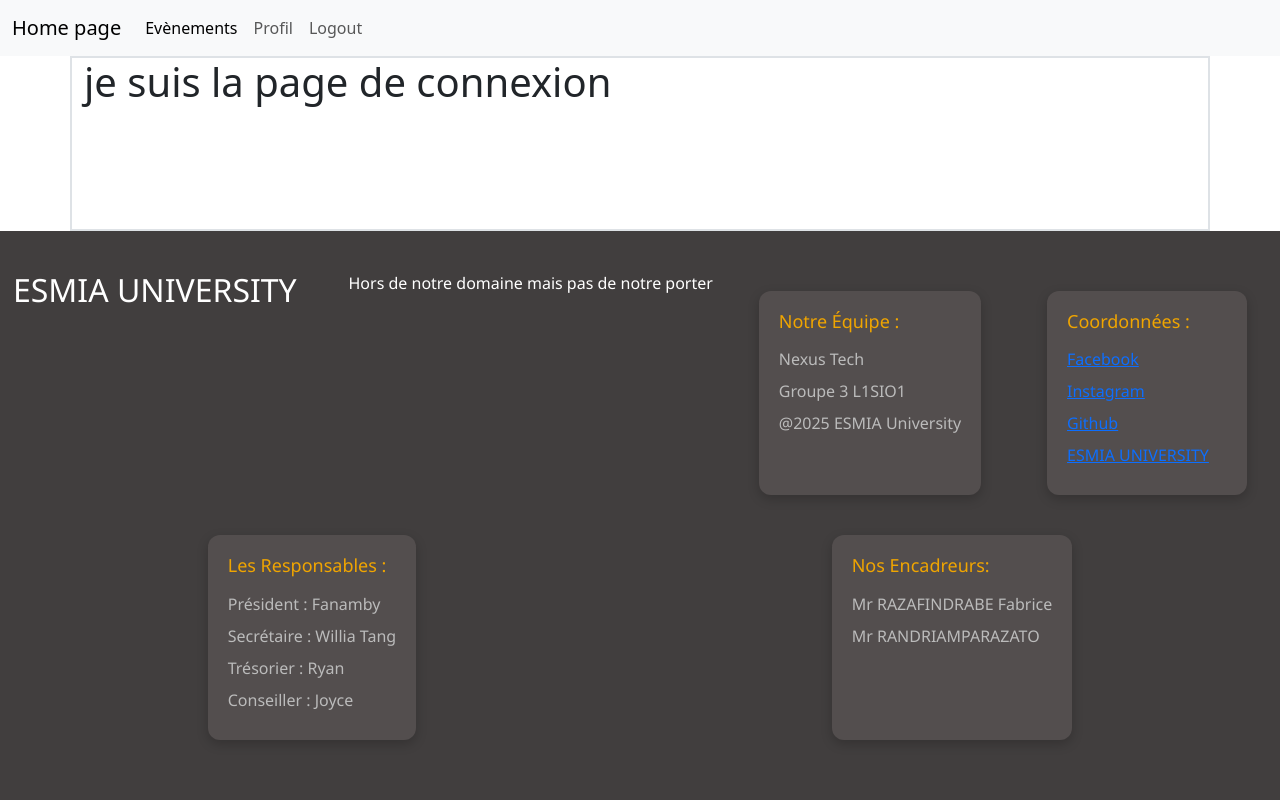
After one commit to Panda0831/club_univ, a PHP site: template views/pages/homePage.php in a window 1280 px wide. The commit adds this page. Run offline with PHP 8.4, Linux system fonts and the light colour scheme; the template is opened without the code that fills it, so the values that code supplies are empty.

Commit message:
televersement dans ma branch

```diff
--- /dev/null
+++ b/public/style/footer.css
@@ -0,0 +1,59 @@
+/* Style général du footer */
+footer {
+  background-color: #413e3e;
+  color: #ffffff;
+  padding: 40px 0;
+  display: flex;
+  flex-wrap: wrap;
+  justify-content: space-around;
+  font-family: 'Segoe UI', Tahoma, Geneva, Verdana, sans-serif;
+}
+
+/* Style de chaque bloc (ul) */
+footer ul {
+  list-style: none;
+  padding: 20px;
+  margin: 20px;
+  min-width: 200px;
+  background-color: #534e4e;
+  border-radius: 12px;
+  box-shadow: 0 4px 12px rgba(0, 0, 0, 0.2);
+  transition: transform 0.3s ease;
+}
+
+/* Effet au survol */
+footer ul:hover {
+  transform: translateY(-5px);
+}
+
+/* Titres des sections */
+footer ul h3 {
+  font-size: 18px;
+  color: #f0a500;
+  margin-bottom: 15px;
+}
+
+/* Éléments de liste */
+footer li {
+  margin: 8px 0;
+  color: #bbbbbb;
+  transition: color 0.3s ease;
+}
+
+footer li:hover {
+  color: #ffffff;
+  cursor: pointer;
+}
+
+/* Responsive */
+@media (max-width: 768px) {
+  footer {
+    flex-direction: column;
+    align-items: center;
+    text-align: center;
+  }
+
+  footer ul {
+    margin: 10px 0;
+  }
+}
--- /dev/null
+++ b/views/components/footer.php
@@ -0,0 +1,32 @@
+<footer>
+    <link rel="stylesheet" href="public/style/footer.css">
+
+<H2>ESMIA UNIVERSITY</H2>
+<img src="" alt="">
+<p>Hors de notre domaine mais pas de notre porter </p>
+  <ul class="notre_equipe">
+    <h3>Notre Équipe :</h3>
+    <li>Nexus Tech</li>
+    <li>Groupe 3 L1SIO1</li>
+    <li>@2025 ESMIA University</li>
+  </ul>
+  <ul class="coord">
+    <h3>Coordonnées :</h3>
+    <li><a href="https://facebook.com" target="_blank">Facebook</a></li>
+    <li><a href="https://facebook.com" target="_blank">Instagram</a></li>
+    <li><a href="https://facebook.com" target="_blank">Github</a></li>
+    <li><a href="https://facebook.com" target="_blank">ESMIA UNIVERSITY</a></li>
+  </ul>
+  <ul class="Responsabilite">
+    <h3>Les Responsables :</h3>
+    <li>Président : Fanamby</li>
+    <li>Secrétaire : Willia Tang</li>
+    <li>Trésorier : Ryan</li>
+    <li>Conseiller : Joyce</li>
+  </ul>
+  <ul class="Responsable_pedagogique">
+    <h3>Nos Encadreurs:</h3>
+    <li>Mr RAZAFINDRABE Fabrice</li>
+    <li>Mr RANDRIAMPARAZATO</li>
+  </ul>
+</footer>
--- /dev/null
+++ b/views/components/header.php
@@ -0,0 +1,23 @@
+    <head>
+        <nav class="navbar navbar-expand-lg bg-body-tertiary">
+        <div class="container-fluid">
+            <a class="navbar-brand" href="home">Home page</a>
+            <button class="navbar-toggler" type="button" data-bs-toggle="collapse" data-bs-target="#navbarNavDropdown" aria-controls="navbarNavDropdown" aria-expanded="false" aria-label="Toggle navigation">
+            <span class="navbar-toggler-icon"></span>
+            </button>
+            <div class="collapse navbar-collapse" id="navbarNavDropdown">
+            <ul class="navbar-nav">
+                <li class="nav-item">
+                <a class="nav-link active"  href="creation">Evènements</a>
+                </li>
+                <li class="nav-item">
+                <a class="nav-link" href="lumiere">Profil</a>
+                </li>
+                <li class="nav-item">
+                <a class="nav-link" href="obscur">Logout</a>
+                </li>
+            </ul>
+            </div>
+        </div>
+        </nav>
+    </head>
--- /dev/null
+++ b/views/components/layout.php
@@ -0,0 +1,21 @@
+<!DOCTYPE html>
+<html lang="en">
+<head>
+    <meta charset="UTF-8">
+    <meta name="viewport" content="width=device-width, initial-scale=1.0" >
+    <meta name="description" content=" <?= $description ?> ">
+    <link rel="stylesheet" href="public/style/style.css">
+    <link rel="stylesheet" href="https://cdn.jsdelivr.net/npm/bootstrap@5.3.3/dist/css/bootstrap.min.css" integrity="sha384-QWTKZyjpPEjISv5WaRU9OFeRpok6YctnYmDr5pNlyT2bRjXh0JMhjY6hW+ALEwIH" crossorigin="anonymous">
+    <title><?php echo $title ?></title>
+</head>
+<body class="min-vh-100 d-flex flex-column">
+    <?php require_once 'views/components/header.php'; ?>
+    <main class=" container border border-2  flex-grow-1 ">
+        <?= $content ?>
+        <br><br><br>
+    </main>
+
+    <?php require_once 'views/components/footer.php'; ?>
+<script src ="https://cdn.jsdelivr.net/npm/bootstrap@4.6.2/dist/js/bootstrap.bundle.min.js"></script>
+</body>
+</html>
--- /dev/null
+++ b/views/pages/homePage.php
@@ -0,0 +1 @@
+<h1>je suis la page de connexion</h1>
```
Also changed, not shown: controllers/UtilisateurController.php (deleted, +0 -114 lines), controllers/pagesController.php (added, +12 -0 lines), controllers/utilities.php (added, +17 -0 lines), index.php (+22 -2 lines), .htaccess, public/.htaccess (deleted), public/img/ESMIA.webp (added), public/style/header.css (added), public/style/style.css (added).
